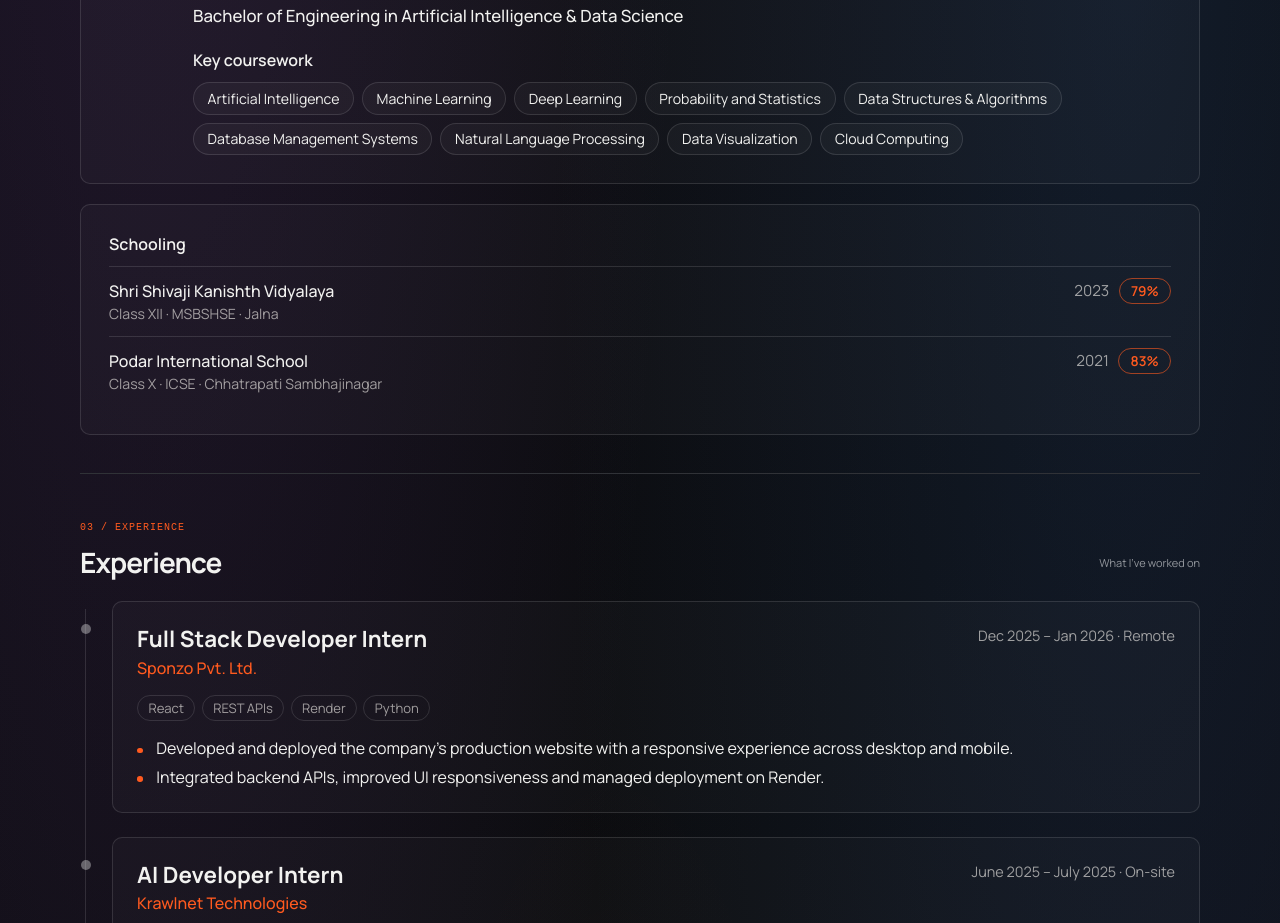
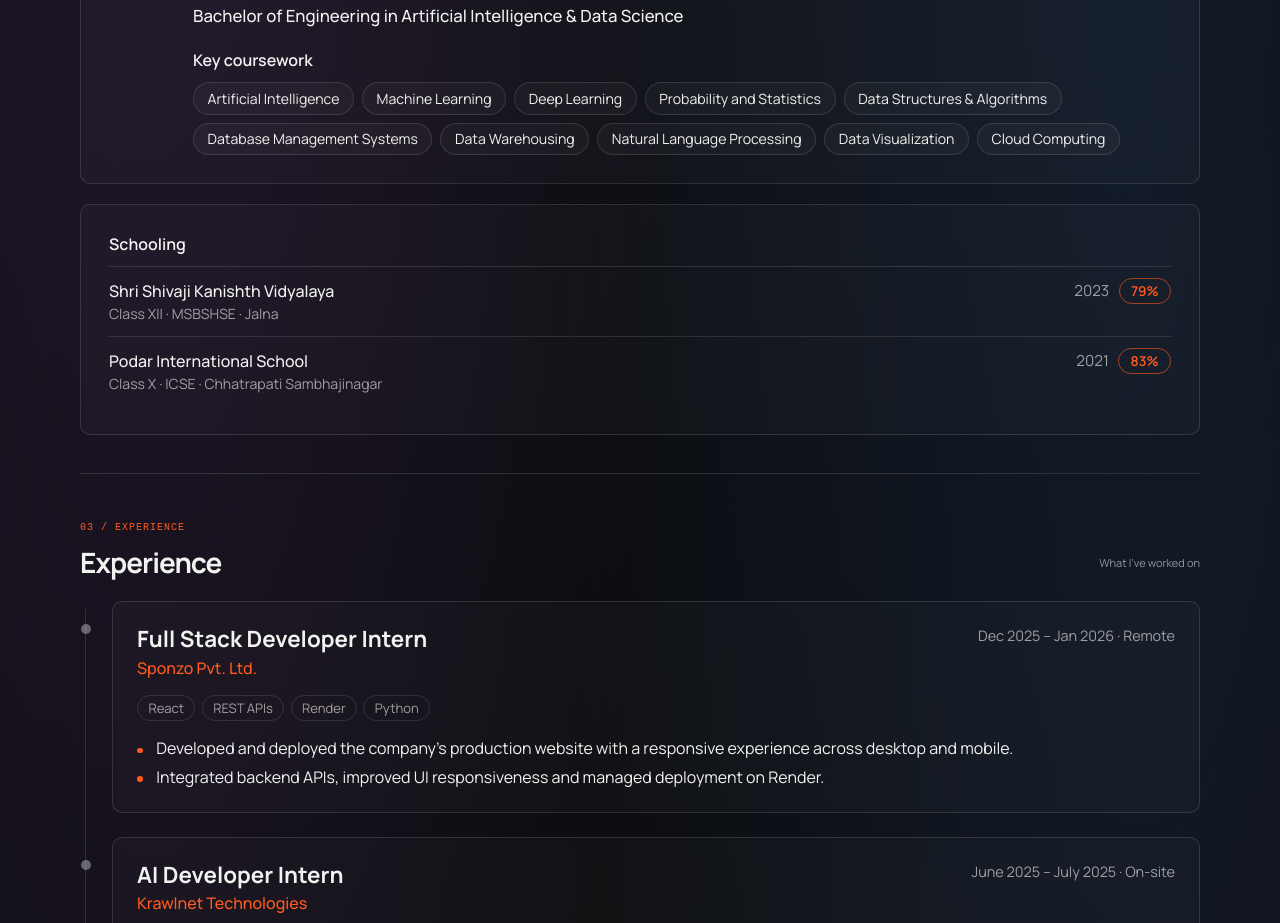
Before and after one commit to Piyush-Barde/Portfolio-, a React (Vite) app in the folder frontend/: page / in a window 1280 px wide. Shown: the part 1280-2203 px from the top of the page. Built offline with nearby package versions, Linux system fonts and the light colour scheme.

Commit message:
Added Data Warehousing in courses

```diff
--- a/frontend/src/sitedata.js
+++ b/frontend/src/sitedata.js
@@ -70,6 +70,7 @@ export const site = {
         "Probability and Statistics",
         "Data Structures & Algorithms",
         "Database Management Systems",
+        "Data Warehousing",
         "Natural Language Processing",
         "Data Visualization",
         "Cloud Computing",
```
